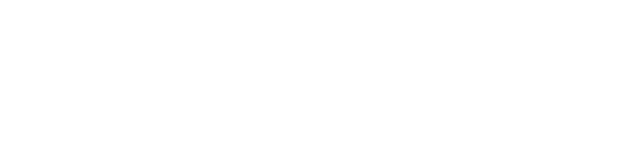
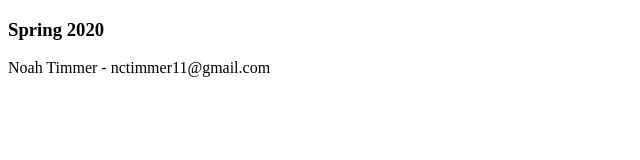
Before and after one commit to nctimmer/lab-2, a plain HTML site: page index.html in a window 1280 px wide. Shown: the whole page, without its empty margins (0-640 px from the left). Drawn offline with Linux system fonts and the light colour scheme.

Commit message:
Update index.html

```diff
--- a/index.html
+++ b/index.html
@@ -4,3 +4,7 @@
 	<meta charset="UTF-8">
 	<title>ITMD-361 Internet Technologies and Web Design</title>
 </head>
+<body>
+	<header>
+		<h3>Spring 2020</h3>
+		<p>Noah Timmer - nctimmer11@gmail.com</p>
```
